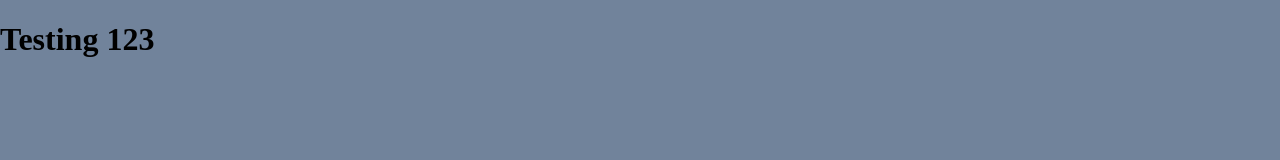
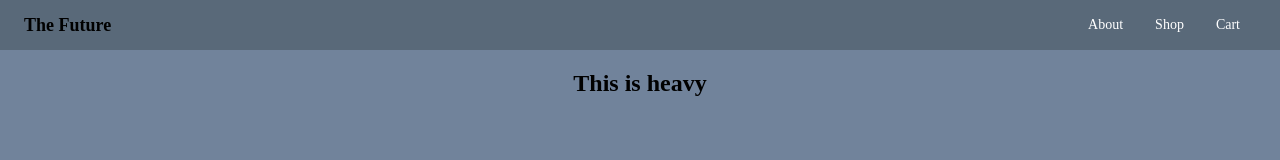
Before and after one commit to notsokhoi/project-1, a plain HTML site: page index.html in a window 1280 px wide. Drawn offline with Linux system fonts and the light colour scheme.

Commit message:
Add navigation

```diff
--- a/index.html
+++ b/index.html
@@ -4,9 +4,21 @@
   <meta charset="UTF-8">
   <meta name="viewport" content="width=device-width, initial-scale=1.0">
   <link rel="stylesheet" href="style.css">
-  <title>Project 1</title>
+  <title>The Future</title>
 </head>
 <body>
-  <h1>Testing 123</h1>
+  <nav class="navigation">
+    <div class="logo">The Future</div>
+    <section>
+      <div class="nav-link">About</div>
+      <div class="nav-link">Shop</div>
+      <div class="nav-link">Cart</div>
+    </section>
+  </nav>
+  <section class="hero">
+    <h1>This is heavy</h1>
+  </section>
+
+
 </body>
 </html>
--- a/style.css
+++ b/style.css
@@ -2,4 +2,30 @@ body {
   margin: 0;
   box-sizing: border-box;
   background-color: #71839b;
+  /* background-image: url("https://i.redd.it/ghwxobltryy81.jpg"); */
 }
+section {
+  display: flex;
+}
+nav {
+  display: flex;
+  flex-direction: row;
+  justify-content: space-between;
+  align-items: center;
+  height: 50px;
+  padding: 0 24px;
+  background-color: #596979;
+}
+.logo {
+  font-size: 18px;
+  font-weight: bold;
+}
+.nav-link {
+  color: #ffffff;
+  padding: 0 16px;
+  font-size: 14px;
+}
+
+.hero {
+  justify-content: center;
+}
```
